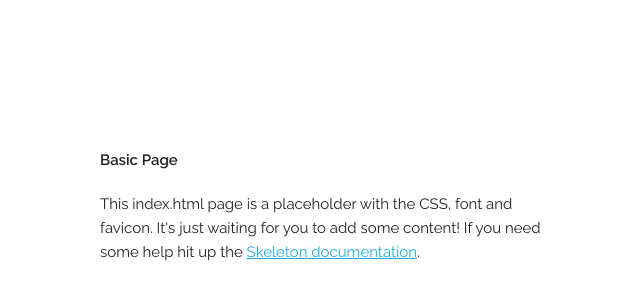
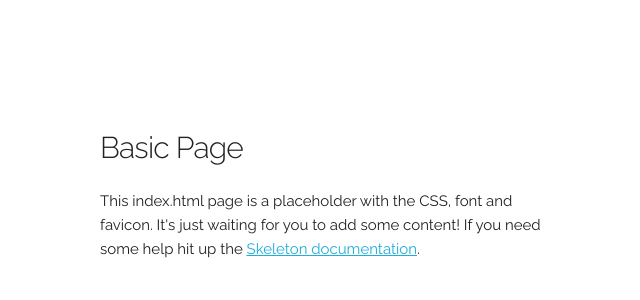
Before and after one commit to WhatsNewSaes/Skeleton-Sass, a website: page index.html in a window 1280 px wide. Shown: the part 112-412 px from the top of the page, without its empty margins (60-700 px from the left). Drawn offline with nearby package versions, Linux system fonts and the light colour scheme; files that its build step writes are made by us from their sources.

Commit message:
imports typography, fixes #34

```diff
--- a/scss/skeleton.scss
+++ b/scss/skeleton.scss
@@ -13,6 +13,7 @@
 @import "base/functions";
 @import "base/base-styles";
 @import "base/utils";
+@import "base/typography";
 
 /* Modules */
 @import "modules/grid";
```
